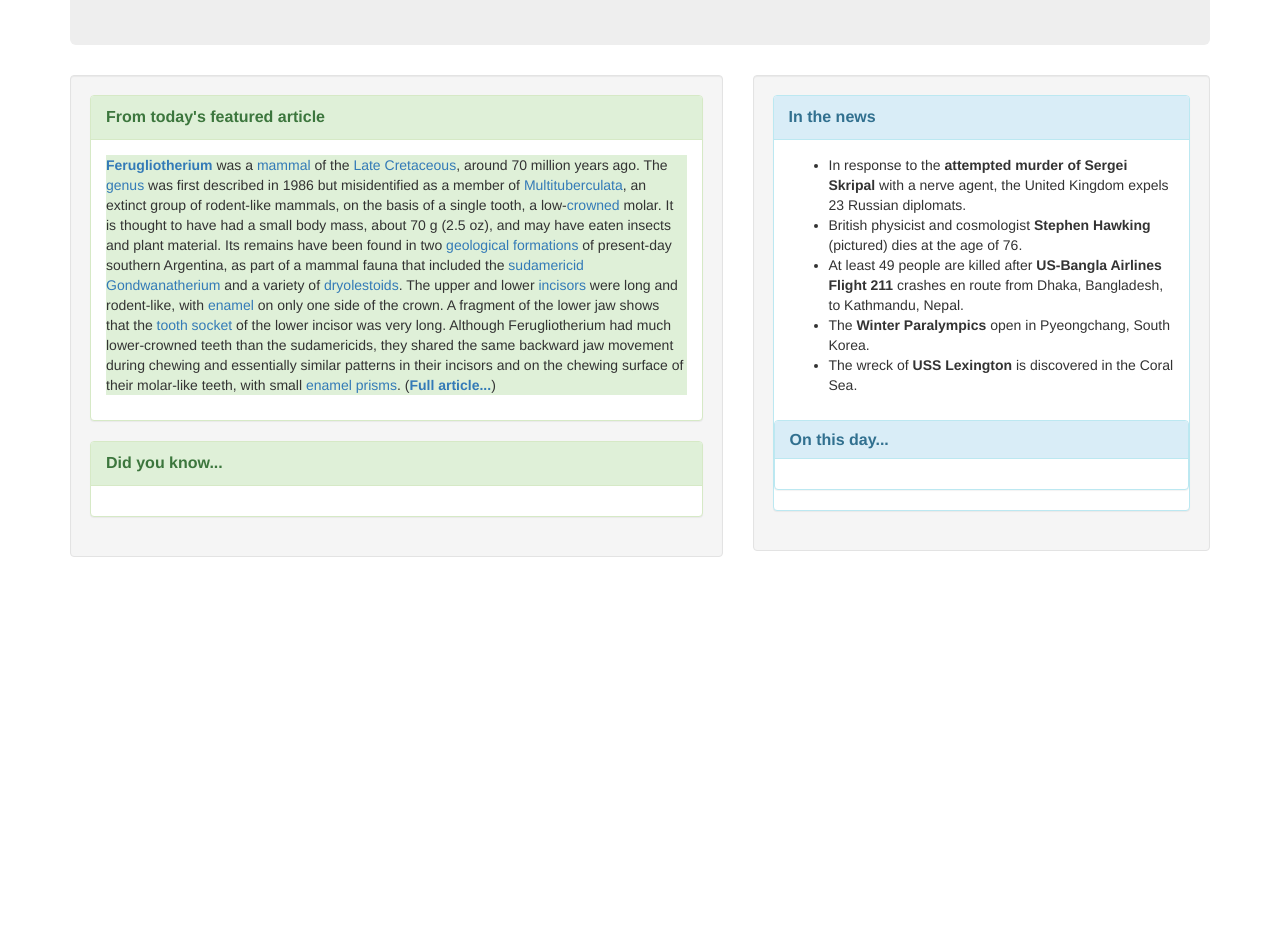
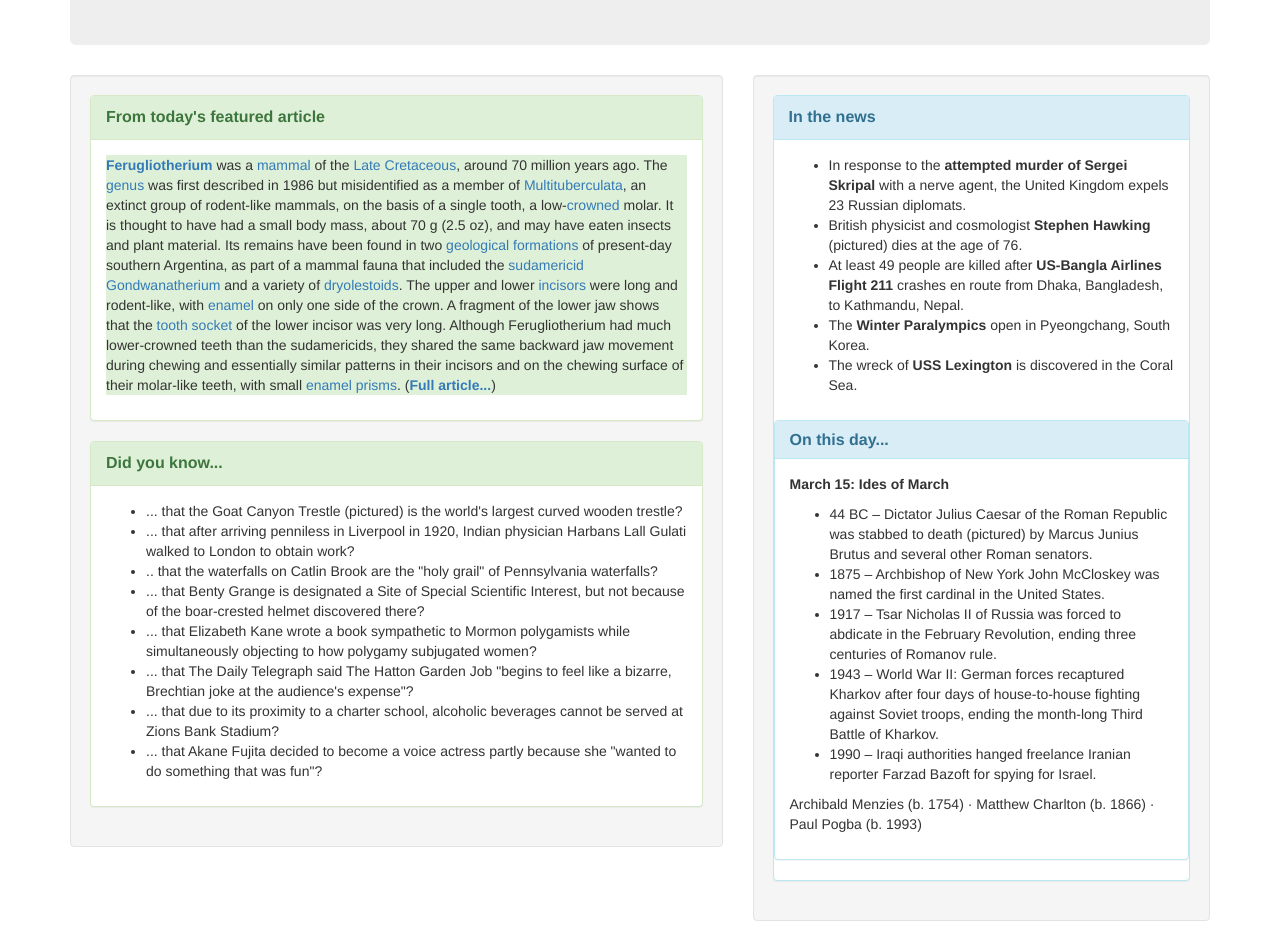
Before and after one commit to gpuett/wiki, a plain HTML site: page index.html in a window 1280 px wide. Shown: the part 159-1100 px from the top of the page. Before the commit the page ends 800 px from the top, so only its background shows below. Drawn offline with Linux system fonts and the light colour scheme.

Commit message:
Add content to remaining pannels

```diff
--- a/index.html
+++ b/index.html
@@ -65,9 +65,19 @@
               <p class="panel-title">Did you know...</h2>
             </div>
             <div class="panel-body">
-        </div>
-      </div>
-    </div>
+              <ul>
+                <li>... that the Goat Canyon Trestle (pictured) is the world's largest curved wooden trestle?</li>
+                <li>... that after arriving penniless in Liverpool in 1920, Indian physician Harbans Lall Gulati walked to London to obtain work?</li>
+                <li>.. that the waterfalls on Catlin Brook are the "holy grail" of Pennsylvania waterfalls?</li>
+                <li>... that Benty Grange is designated a Site of Special Scientific Interest, but not because of the boar-crested helmet discovered there?</li>
+                <li>... that Elizabeth Kane wrote a book sympathetic to Mormon polygamists while simultaneously objecting to how polygamy subjugated women?</li>
+                <li>... that The Daily Telegraph said The Hatton Garden Job "begins to feel like a bizarre, Brechtian joke at the audience's expense"?</li>
+                <li>... that due to its proximity to a charter school, alcoholic beverages cannot be served at Zions Bank Stadium?</li>
+                <li>... that Akane Fujita decided to become a voice actress partly because she "wanted to do something that was fun"?</li>
+              </ul>
+            </div>
+          </div>
+    </div><!--End of Well-->
   </div><!--End of Row2Col1-->
       <div class="col-md-5">
         <div id="blue" class="well">
@@ -89,6 +99,15 @@
                 <h2 class="panel-title">On this day...</h2>
               </div>
               <div class="panel-body">
+                <p><strong>March 15: Ides of March</strong></p>
+                <ul>
+                  <li>44 BC – Dictator Julius Caesar of the Roman Republic was stabbed to death (pictured) by Marcus Junius Brutus and several other Roman senators.</li>
+                  <li>1875 – Archbishop of New York John McCloskey was named the first cardinal in the United States.</li>
+                  <li>1917 – Tsar Nicholas II of Russia was forced to abdicate in the February Revolution, ending three centuries of Romanov rule.</li>
+                  <li>1943 – World War II: German forces recaptured Kharkov after four days of house-to-house fighting against Soviet troops, ending the month-long Third Battle of Kharkov.</li>
+                  <li>1990 – Iraqi authorities hanged freelance Iranian reporter Farzad Bazoft for spying for Israel.</li>
+                </ul>
+                <p>Archibald Menzies (b. 1754) · Matthew Charlton (b. 1866) · Paul Pogba (b. 1993)</p>
               </div>
             </div>
           </div>
```
